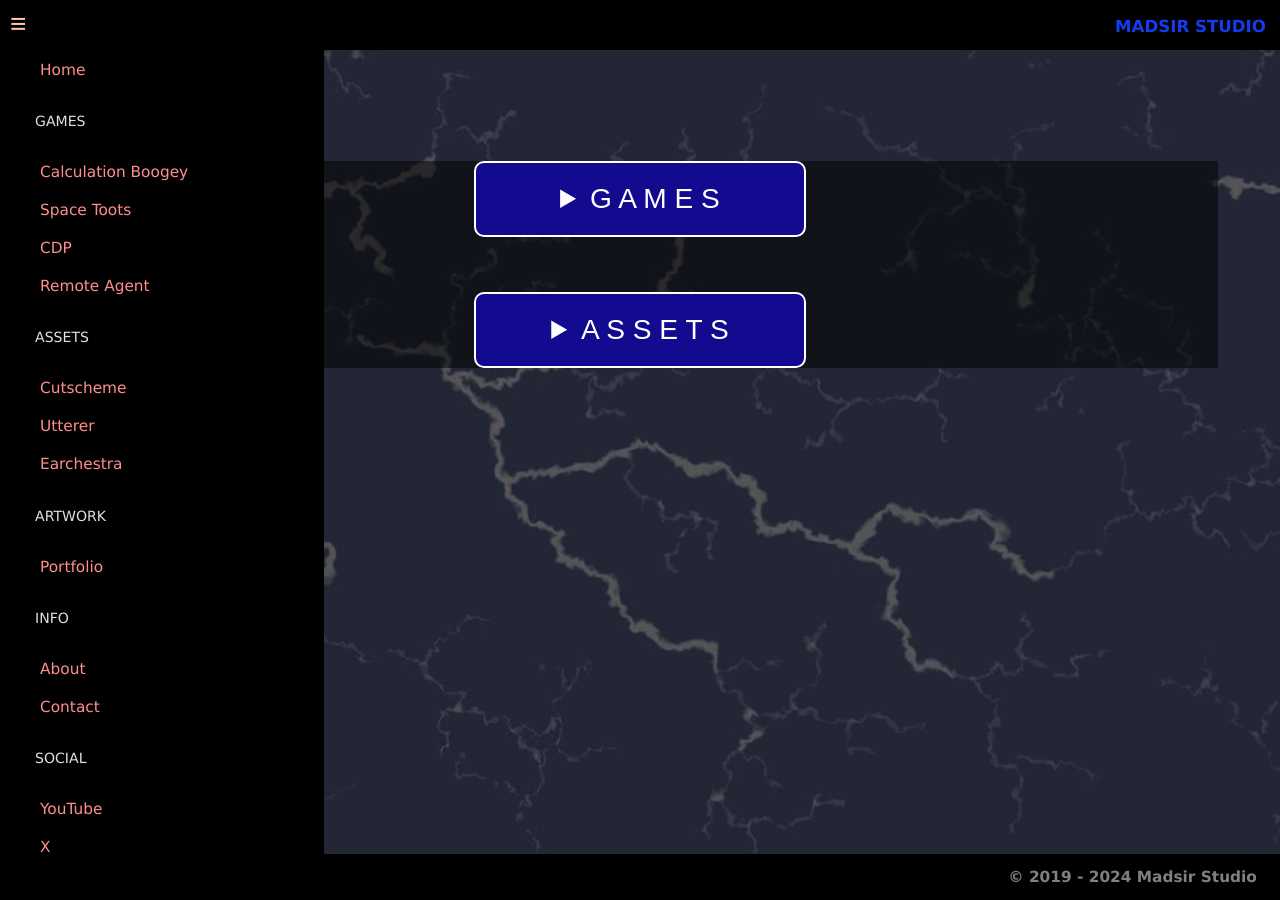
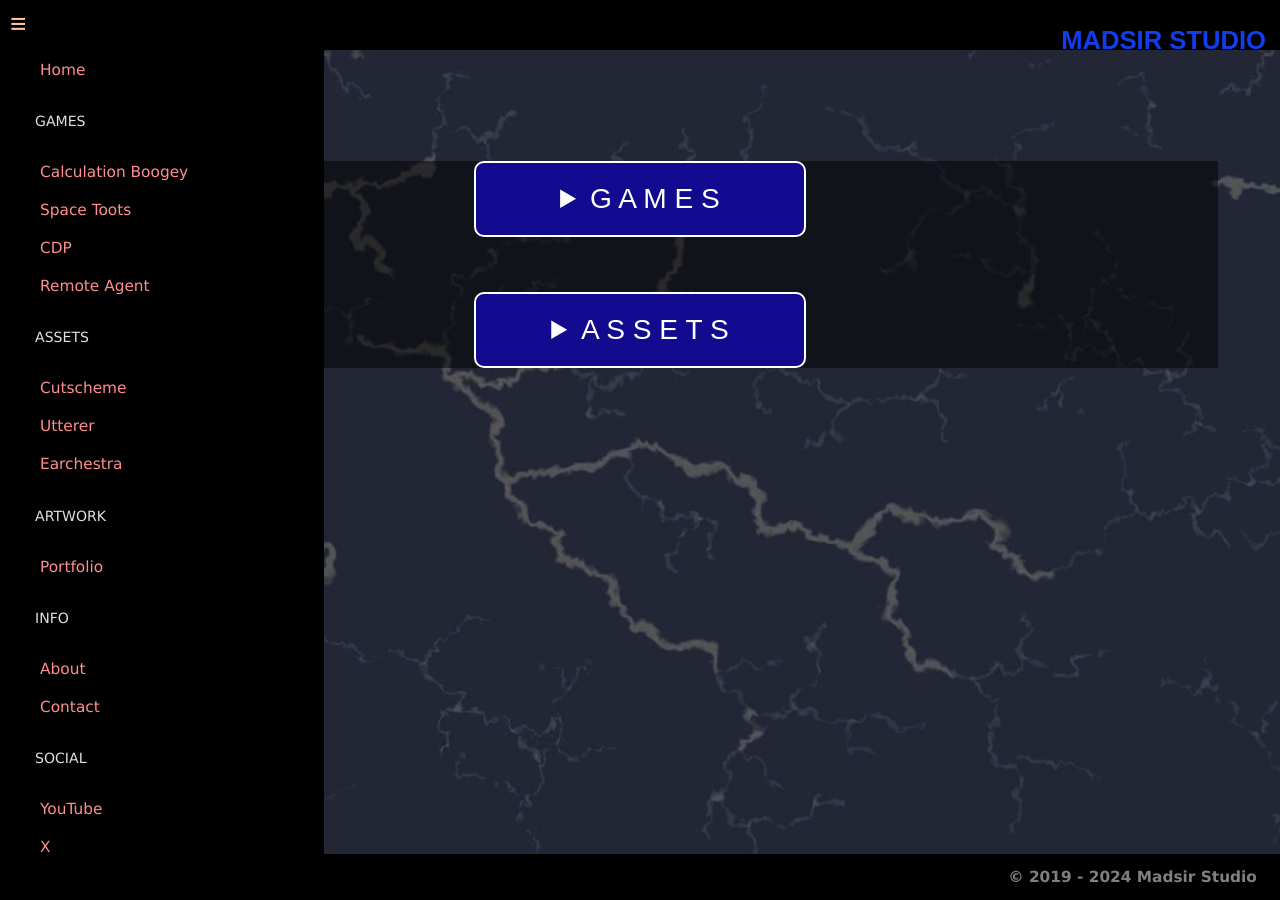
Before and after one commit to Madsir/madsirstudio.github.io, a Jekyll site: the page built from index.html, in a window 1280 px wide. Built offline with Jekyll 4.4.1, drawn with Linux system fonts in a browser that asks for light colours.

Commit message:
Update default.html

```diff
--- a/_layouts/default.html
+++ b/_layouts/default.html
@@ -91,7 +91,7 @@ button{
 .flexer h3 {
   text-align: right;
   color:#123def;
-  font-family: Arial, 'Helvetica Neue', Helvetica, sans-serif
+  font-family: fantasy;
   font-size: 2em;
   user-select: none
 }
```
